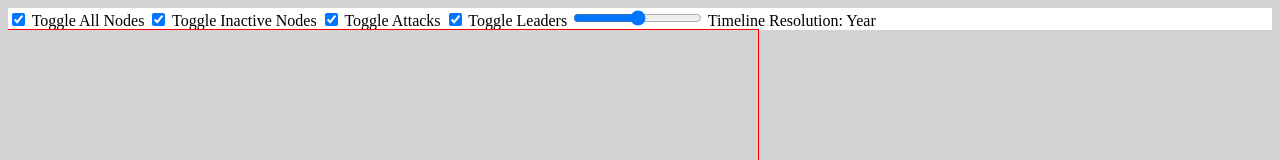
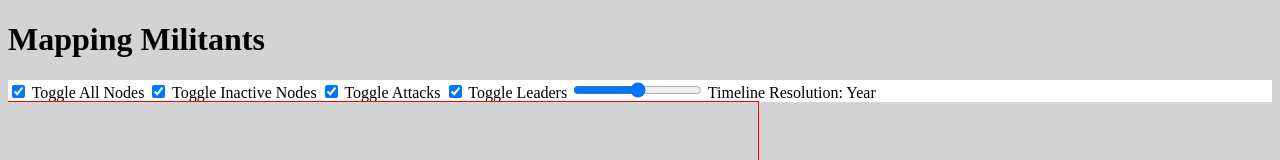
Before and after one commit to irinaz/irinaz.github.io, a plain HTML site: page json_index.html in a window 1280 px wide. Shown: the top 160 px of the page. Drawn offline with Linux system fonts and the light colour scheme; no server answers.

Commit message:
Update json_index.html
add title

```diff
--- a/json_index.html
+++ b/json_index.html
@@ -12,6 +12,7 @@
     </head>
     <body>
         <div class = "page_wrapper">
+            <h1> Mapping Militants </h1>
             <!-- <div class = "side_wrapper">
                 <button onclick="closeNav('side_content')"></button>
                 <div class = "side_content">
```
